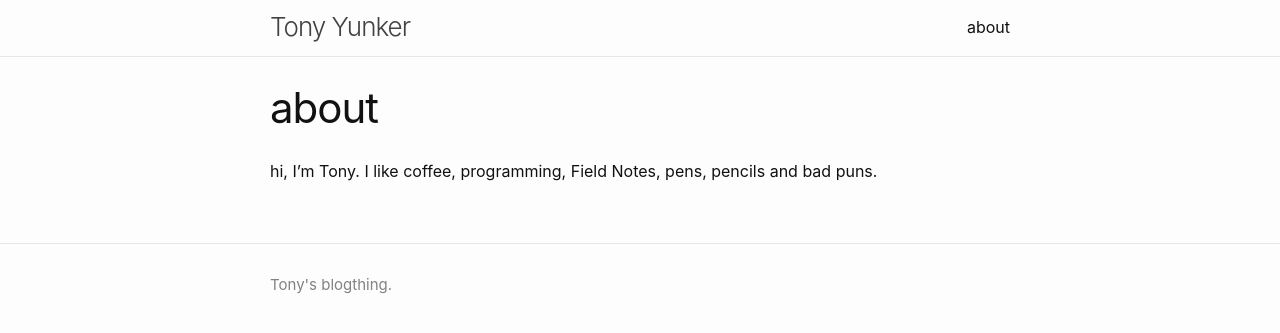
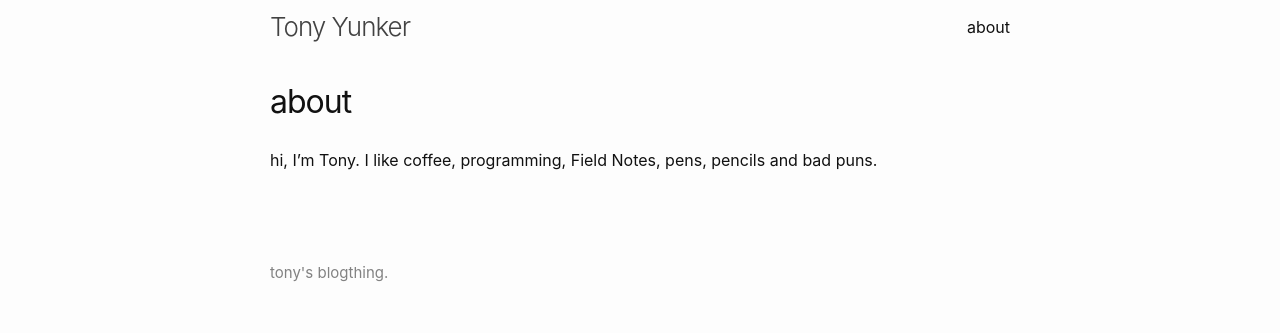
Before and after one commit to ayunker/ayunker.github.io, a Jekyll site: the page built from about.md, in a window 1280 px wide. Shown: the top 333 px of the page. Built offline with Jekyll 4.4.1, drawn with Linux system fonts in a browser that asks for light colours.

Commit message:
Layout Changes
* Remove the horizontal line at the bottom of the header
* Remove the horizontal line at the top of the footer
* No more underline on site title on hover
* Adjust font-wight in headers on posts
* No more references to minima gem in config

```diff
--- a/Gemfile
+++ b/Gemfile
@@ -12,7 +12,6 @@
 gem "jekyll", "3.8.5"
 
 # This is the default theme for new Jekyll sites. You may change this to anything you like.
-gem "minima", "~> 2.0"
 
 # If you want to use GitHub Pages, remove the "gem "jekyll"" above and
 # uncomment the line below. To upgrade, run `bundle update github-pages`.
--- a/_config.yml
+++ b/_config.yml
@@ -16,7 +16,7 @@
 title: Tony Yunker
 email: #tonyyunker@domain.com
 description: > # this means to ignore newlines until "baseurl:"
-  Tony's blogthing.
+  tony's blogthing.
 baseurl: "" # the subpath of your site, e.g. /blog
 url: "" # the base hostname & protocol for your site, e.g. http://example.com
 # twitter_username: jekyllrb
@@ -25,7 +25,6 @@
 
 # Build settings
 markdown: kramdown
-theme: minima
 gems:
   - jekyll-feed
 exclude:
--- a/_includes/footer.html
+++ b/_includes/footer.html
@@ -1,49 +1,13 @@
 <footer class="site-footer">
-
   <div class="wrapper">
-
-  <!-- <h2 class="footer-heading">{{ site.title | escape }}</h2> --!>
-
     <div class="footer-col-wrapper">
       <div class="footer-col footer-col-1">
         <ul class="contact-list">
           <li>
-            <!--{% if site.author %}
-              {{ site.author | escape }}
-            {% else %}
-              {{ site.title | escape }}
-	      {% endif %} --!>
-	      {% if site.description %}
-	      {{ site.description | escape }}
-	      {% endif %}
-            </li>
-            {% if site.email %}
-            <li><a href="mailto:{{ site.email }}">{{ site.email }}</a></li>
-            {% endif %}
+            <p>{{ site.description | escape }}</p>
+          </li>
         </ul>
       </div>
-
-      <!-- <div class="footer-col footer-col-2">
-        <ul class="social-media-list">
-          {% if site.github_username %}
-          <li>
-            {% include icon-github.html username=site.github_username %}
-          </li>
-          {% endif %}
-
-          {% if site.twitter_username %}
-          <li>
-            {% include icon-twitter.html username=site.twitter_username %}
-          </li>
-          {% endif %}
-        </ul>
-      </div> -->
-
-      <!-- <div class="footer-col footer-col-3">
-        <p>{{ site.description | escape }}</p>
-      </div> -->
     </div>
-
   </div>
-
 </footer>
--- a/_includes/header.html
+++ b/_includes/header.html
@@ -3,7 +3,7 @@
   <div class="wrapper">
     {% assign default_paths = site.pages | map: "path" %}
     {% assign page_paths = site.header_pages | default: default_paths %}
-    <a class="site-title" href="{{ "/" | relative_url }}">{{ site.title | escape }}</a>
+    <a class="site-title" style="text-decoration: none;" href="{{ "/" | relative_url }}">{{ site.title | escape }}</a>
 
     {% if page_paths %}
       <nav class="site-nav">
--- a/_sass/minima.scss
+++ b/_sass/minima_yunker.scss
@@ -43,7 +43,7 @@
 
 // Import partials.
 @import
-  "minima/base",
-  "minima/layout",
-  "minima/syntax-highlighting"
+  "minima_yunker/base",
+  "minima_yunker/layout",
+  "minima_yunker/syntax-highlighting"
 ;
--- a/_sass/minima/_layout.scss
+++ b/_sass/minima_yunker/_layout.scss
@@ -2,7 +2,6 @@
  * Site header
  */
 .site-header {
-  border-bottom: 1px solid $grey-color-light;
   min-height: $spacing-unit * 1.865;
 
   // Positioning context for the mobile navigation icon
@@ -16,7 +15,6 @@
   letter-spacing: -1px;
   margin-bottom: 0;
   float: left;
-  text-decoration: none;
 
   &,
   &:visited {
@@ -107,7 +105,6 @@
  * Site footer
  */
 .site-footer {
-  border-top: 1px solid $grey-color-light;
   padding: $spacing-unit 0;
 }
 
@@ -213,12 +210,12 @@
 }
 
 .post-title {
-  @include relative-font-size(2.625);
+  @include relative-font-size(2);
   letter-spacing: -1px;
   line-height: 1;
 
   @include media-query($on-laptop) {
-    @include relative-font-size(2.25);
+    @include relative-font-size(2);
   }
 }
 
@@ -226,7 +223,8 @@
   margin-bottom: $spacing-unit;
 
   h2 {
-    @include relative-font-size(2);
+    @include relative-font-size(1.5);
+    font-weight: 600;
 
     @include media-query($on-laptop) {
       @include relative-font-size(1.75);
@@ -234,7 +232,8 @@
   }
 
   h3 {
-    @include relative-font-size(1.625);
+    @include relative-font-size(1.125);
+    font-weight: 600;
 
     @include media-query($on-laptop) {
       @include relative-font-size(1.375);
@@ -242,7 +241,8 @@
   }
 
   h4 {
-    @include relative-font-size(1.25);
+    @include relative-font-size(1);
+    font-weight: 600;
 
     @include media-query($on-laptop) {
       @include relative-font-size(1.125);
--- a/assets/main.scss
+++ b/assets/main.scss
@@ -2,4 +2,4 @@
 # Only the main Sass file needs front matter (the dashes are enough)
 ---
 
-@import "minima";
+@import "minima_yunker";
```
Also changed, not shown: Gemfile.lock, _sass/minima_yunker/_base.scss (renamed from _sass/minima/_base.scss), _sass/minima_yunker/_syntax-highlighting.scss (renamed from _sass/minima/_syntax-highlighting.scss).
